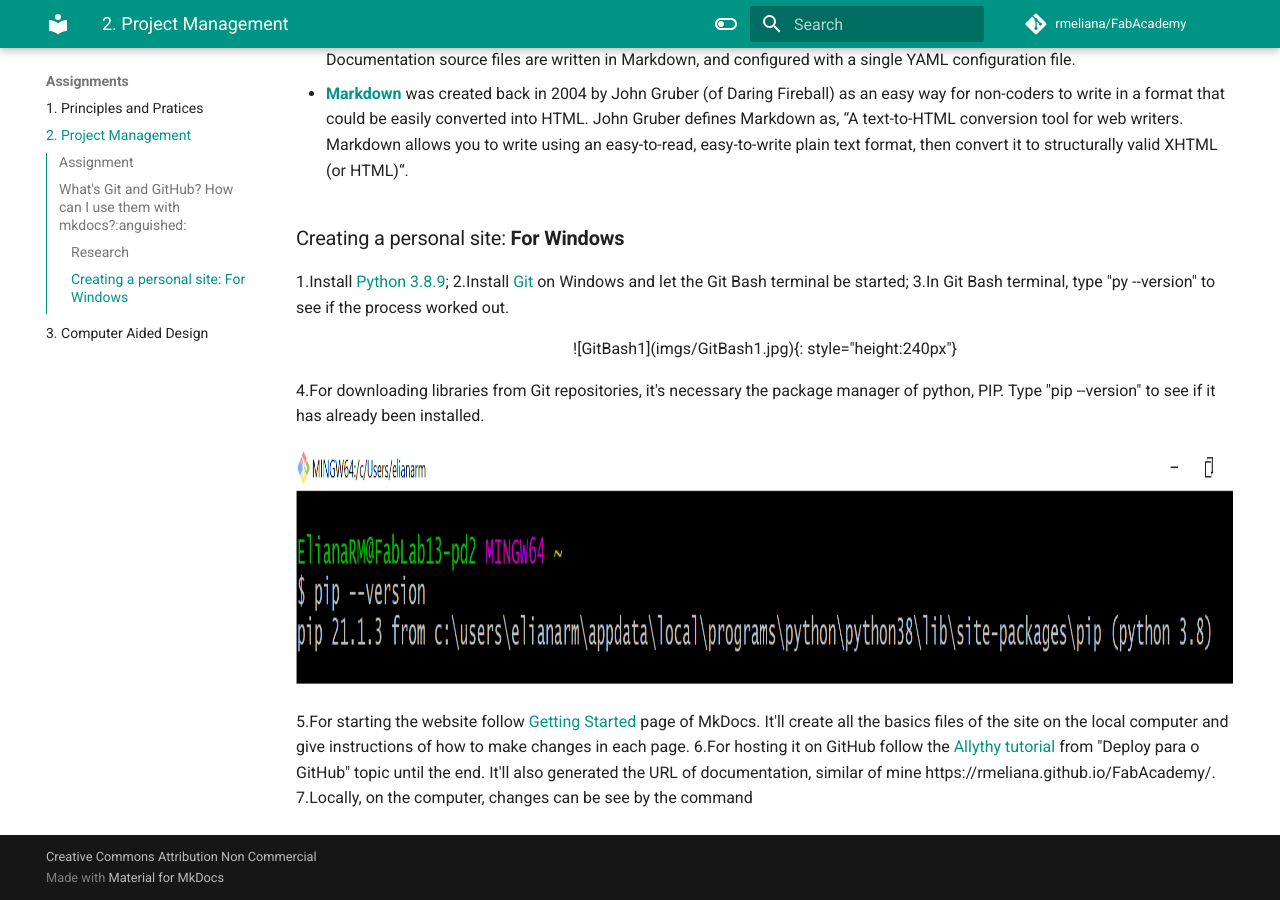
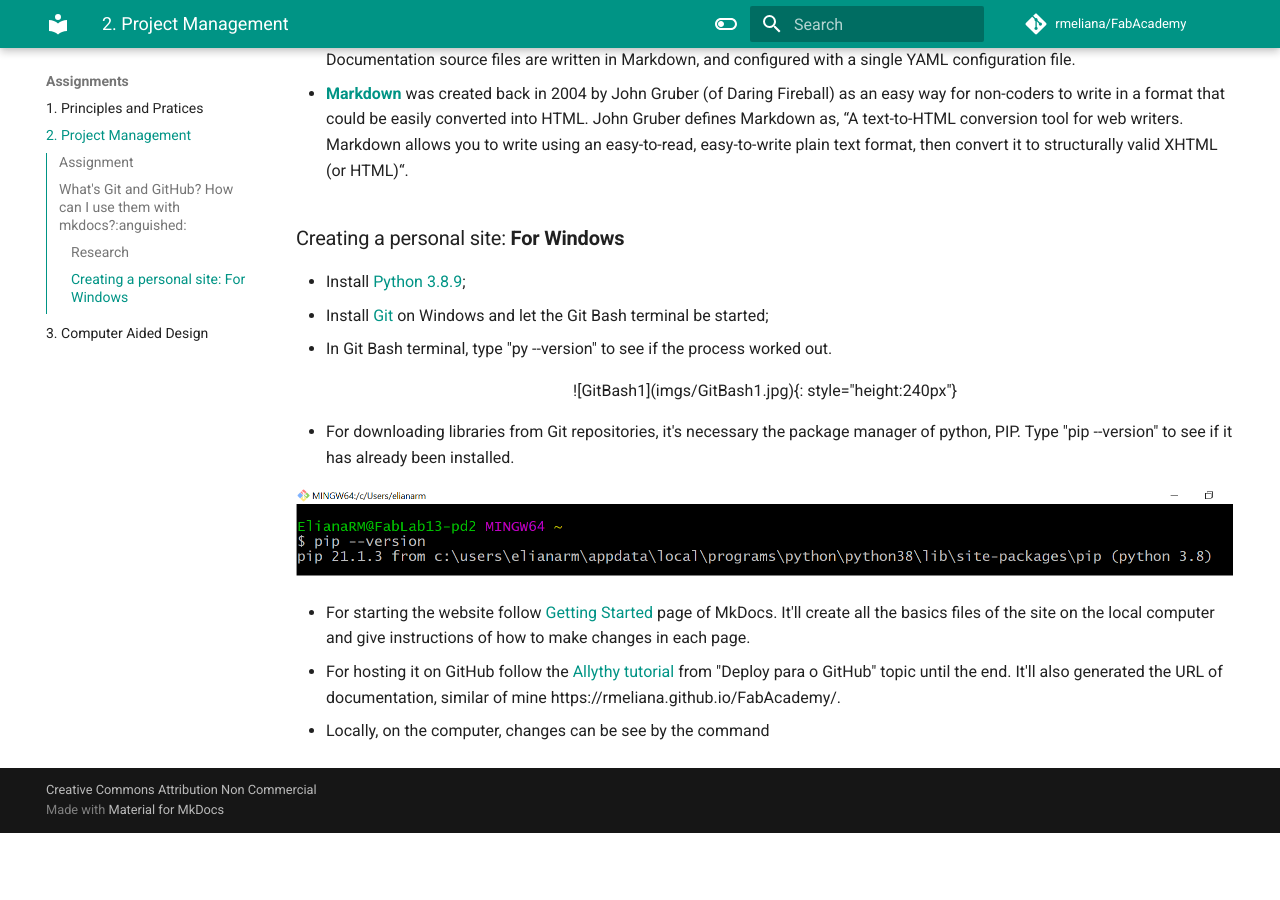
Before and after one commit to rmeliana/FabAcademy, an MkDocs documentation site: the page built from docs/2Project Management/2Project Management.md, in a window 1280 px wide and 900 px high, scrolled down 730 px. Built offline with MkDocs 1.6.1 and Material for MkDocs 9.7.7, drawn with Linux system fonts in a browser that asks for light colours; comment, search, counter and statistics services are not loaded; after the commit the page ends 1563 px from its top, so only the background shows below that.

Commit message:
highlighter

```diff
--- a/docs/2Project Management/2Project Management.md
+++ b/docs/2Project Management/2Project Management.md
@@ -24,18 +24,18 @@
 
 ### Creating a personal site: **For Windows**
 
-1.Install [Python 3.8.9](https://www.python.org/downloads/);
-2.Install [Git](https://git-scm.com/downloads) on Windows and let the Git Bash terminal be started;
-3.In Git Bash terminal, type "py --version" to see if the process worked out.
+* Install [Python 3.8.9](https://www.python.org/downloads/);
+* Install [Git](https://git-scm.com/downloads) on Windows and let the Git Bash terminal be started;
+* In Git Bash terminal, type "py --version" to see if the process worked out.
 
 <center>
 ![GitBash1](imgs/GitBash1.jpg){: style="height:240px"}
 </center>
 
-4.For downloading libraries from Git repositories, it's necessary the package manager of python, PIP. Type "pip --version" to see if it has already been installed.
+* For downloading libraries from Git repositories, it's necessary the package manager of python, PIP. Type "pip --version" to see if it has already been installed.
 
-![PIP](imgs/PIP.jpg){: style="height:240px"}
+![PIP](imgs/PIP.jpg)
 
-5.For starting the website follow [Getting Started](https://www.mkdocs.org/getting-started/) page of MkDocs. It'll create all the basics files of the site on the local computer and give instructions of how to make changes in each page.
-6.For hosting it on GitHub follow the [Allythy tutorial](https://allythy.github.io/como-criar-documentacao-com-mkdocs) from "Deploy para o GitHub" topic until the end. It'll also generated the URL of documentation, similar of mine https://rmeliana.github.io/FabAcademy/.
-7.Locally, on the computer, changes can be see by the command
+* For starting the website follow [Getting Started](https://www.mkdocs.org/getting-started/) page of MkDocs. It'll create all the basics files of the site on the local computer and give instructions of how to make changes in each page.
+* For hosting it on GitHub follow the [Allythy tutorial](https://allythy.github.io/como-criar-documentacao-com-mkdocs) from "Deploy para o GitHub" topic until the end. It'll also generated the URL of documentation, similar of mine https://rmeliana.github.io/FabAcademy/.
+* Locally, on the computer, changes can be see by the command
```
